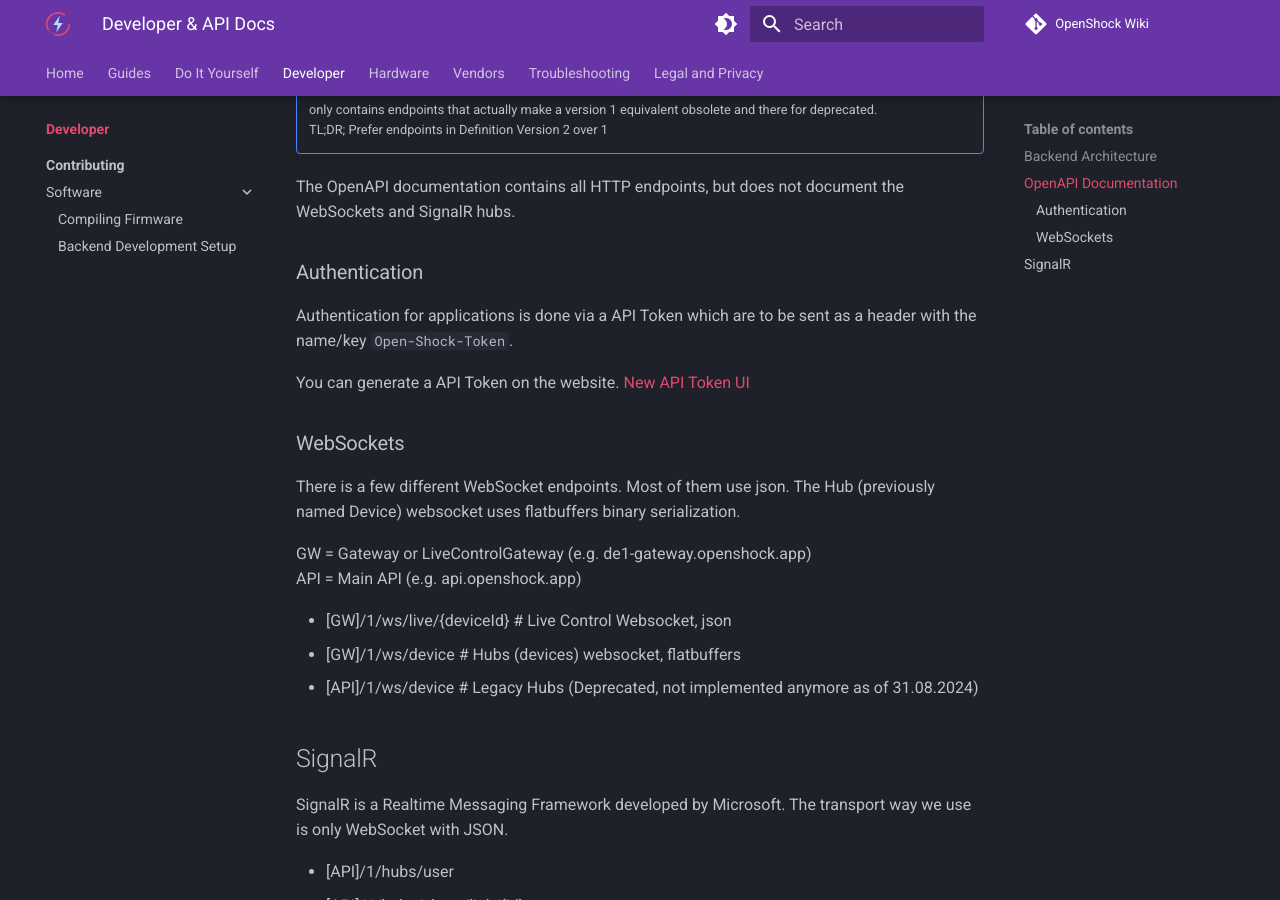
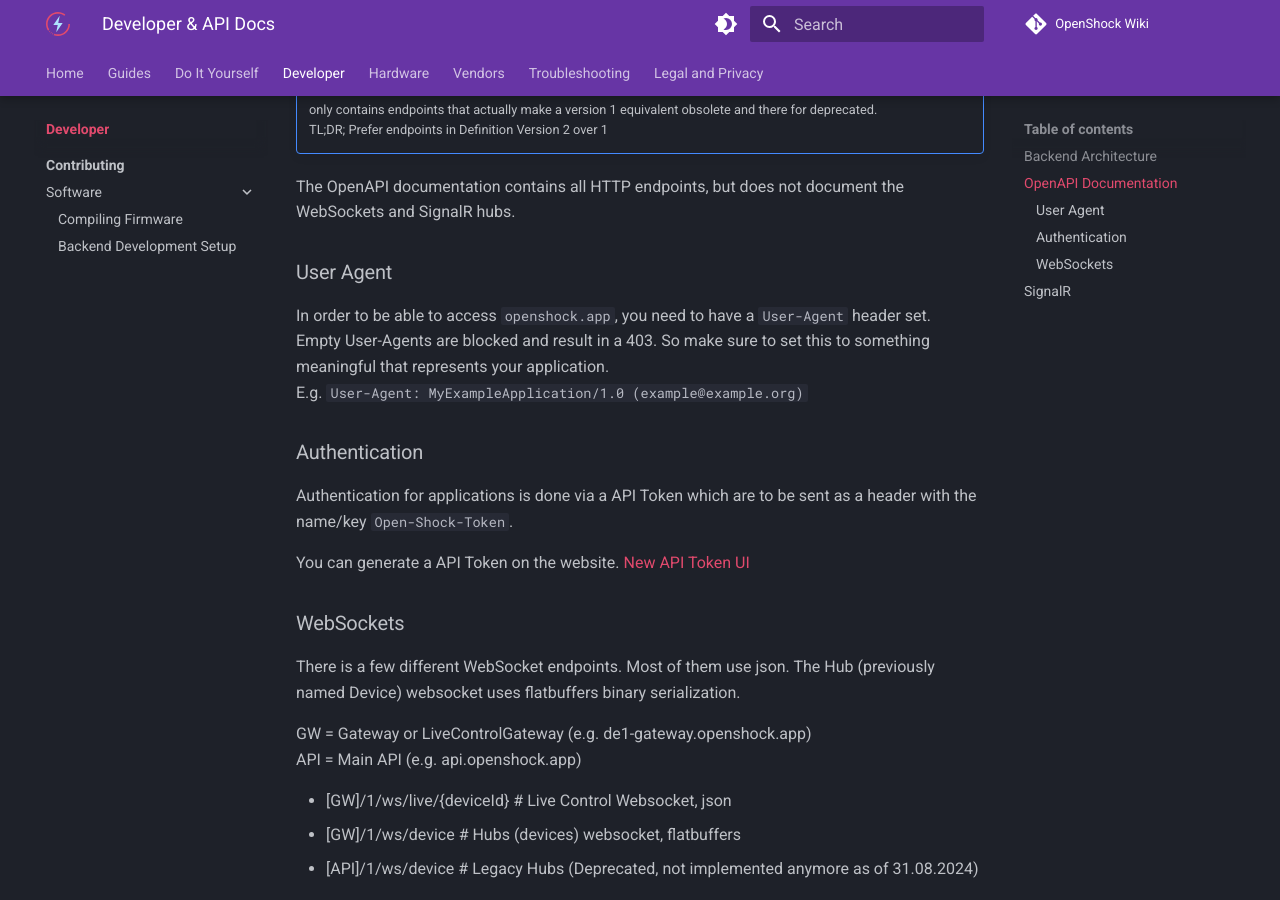
Before and after one commit to OpenShock/Wiki, an MkDocs documentation site: the page built from docs/dev/index.md, in a window 1280 px wide and 900 px high, scrolled down 953 px. Built offline with MkDocs 1.6.1 and Material for MkDocs 9.7.7, drawn with Linux system fonts in a browser that asks for light colours; comment, search, counter and statistics services are not loaded.

Commit message:
Add user agent requirement to the docs

```diff
--- a/docs/dev/index.md
+++ b/docs/dev/index.md
@@ -25,6 +25,12 @@
 
 The OpenAPI documentation contains all HTTP endpoints, but does not document the WebSockets and SignalR hubs.
 
+### User Agent
+
+In order to be able to access `openshock.app`, you need to have a `User-Agent` header set.
+Empty User-Agents are blocked and result in a 403. So make sure to set this to something meaningful that represents your application.
+E.g. `User-Agent: MyExampleApplication/1.0 (example@example.org)`
+
 ### Authentication
 
 Authentication for applications is done via a API Token which are to be sent as a header with the name/key `Open-Shock-Token`.
```
